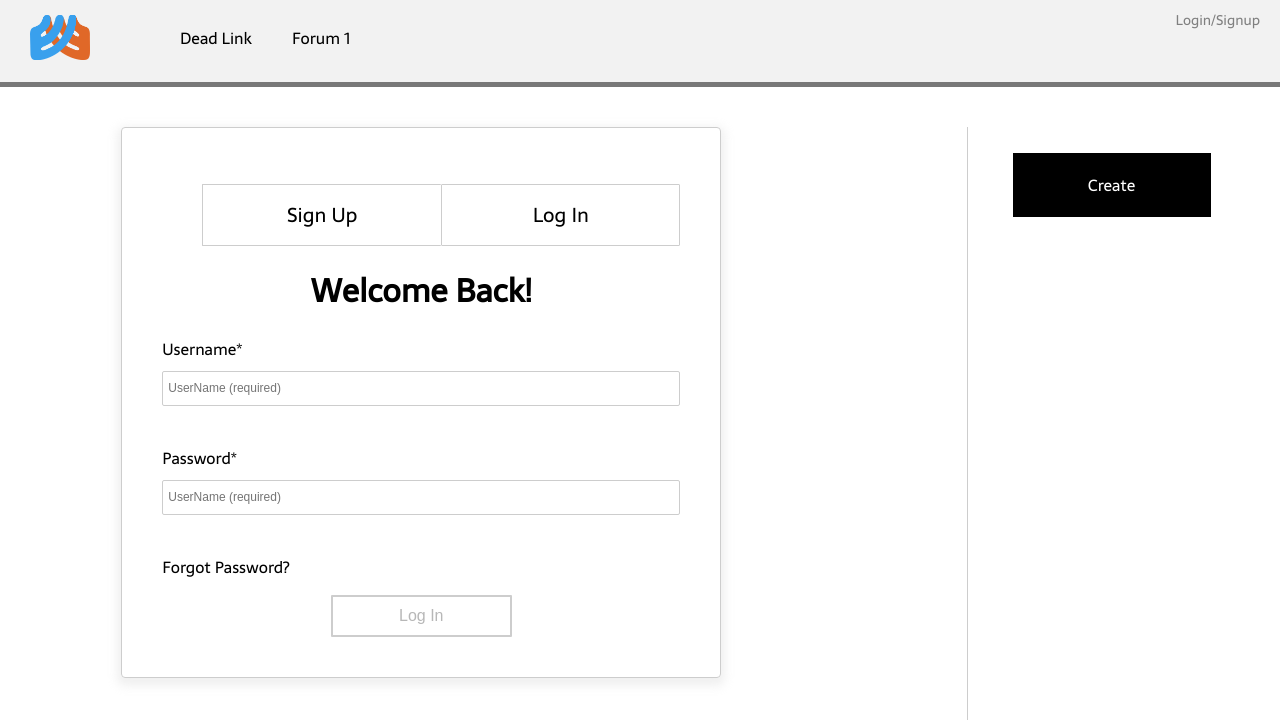
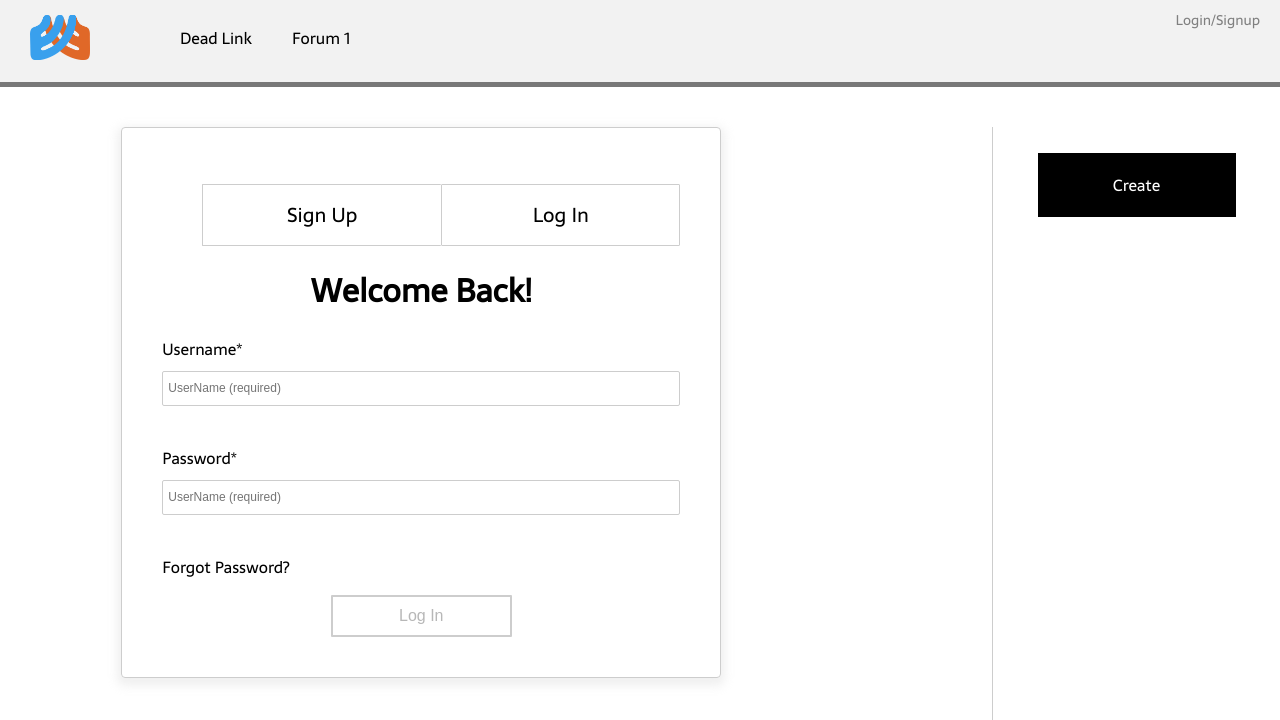
Before and after one commit to vpasquar/EchoPack2, a React (Create React App) app in the folder client/: page /login in a window 1280 px wide. Shown: the top 720 px of the page. Built offline with nearby package versions, Linux system fonts and the light colour scheme.

Commit message:
fixed sidebar for Post.js

```diff
--- a/client/public/assets/sass/components/sidebar.scss
+++ b/client/public/assets/sass/components/sidebar.scss
@@ -4,7 +4,7 @@
     width: 22.5%;
     height: 100vh;
     position: absolute;
-    right: 25px;
+    right: 0px;
     top: auto;
     border-left: 1px solid #cdcdcd;
     @media screen and (max-width: 768px) {
--- a/client/src/pages/Post/Post.js
+++ b/client/src/pages/Post/Post.js
@@ -60,6 +60,7 @@ class Post extends Component {
             <section className="content">
 
         <div className="container">
+          <Sidebar userCount={this.state.users} />
             <div className="main-content">
             <div className="replyTo container clean">
                 <h1> Post Title: {this.props.match.params.title} </h1>
@@ -89,7 +90,7 @@ class Post extends Component {
 
 
             </div>
-           <Sidebar userCount={this.state.users} />
+
         </div>
         </section>
         );
```
Also changed, not shown: client/public/assets/css/main.css.
